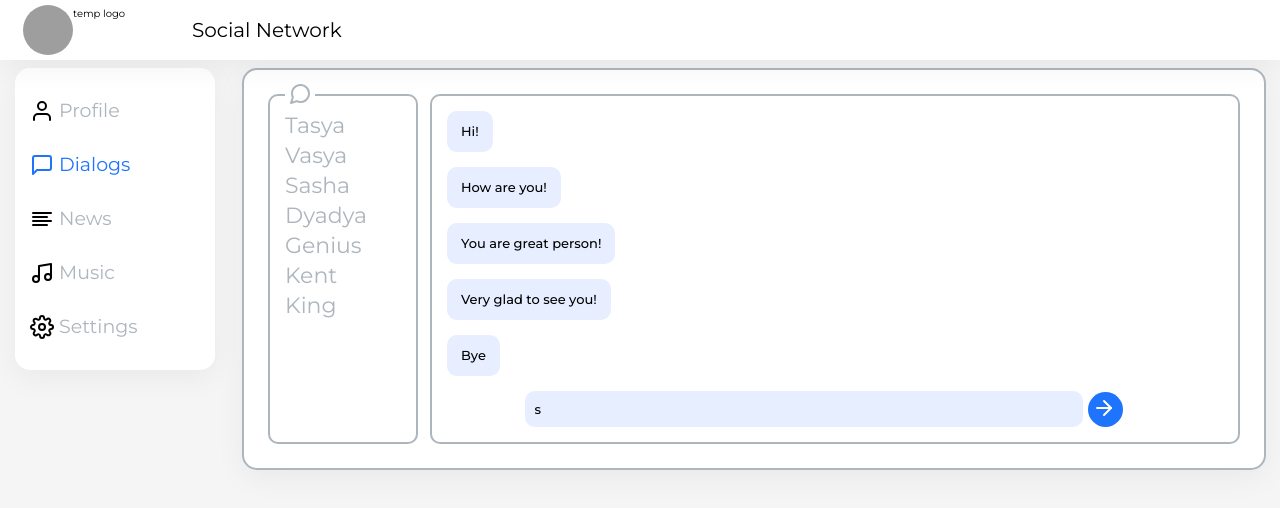
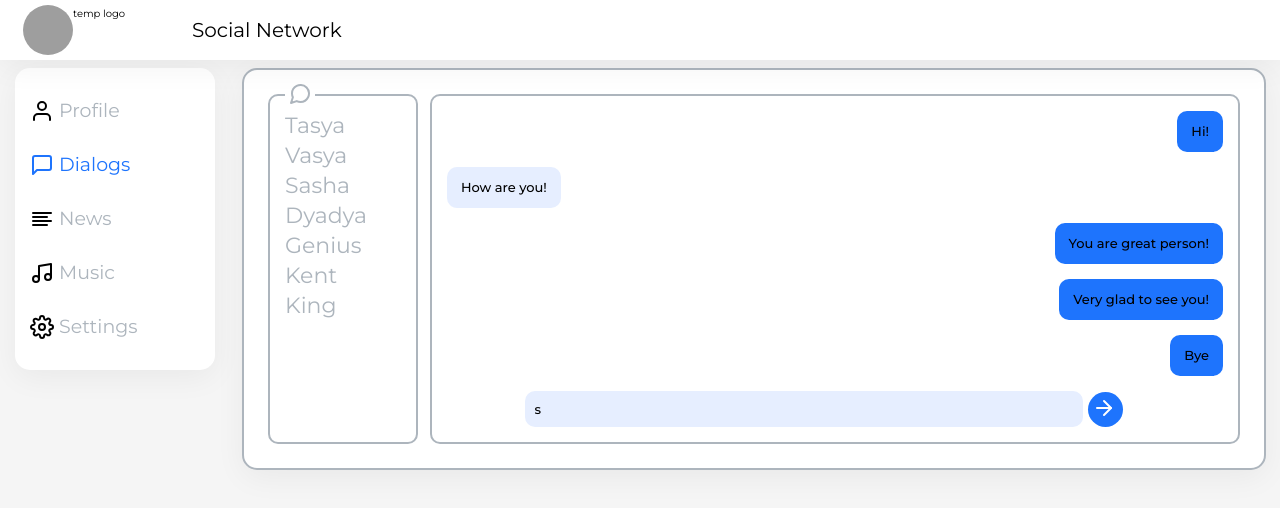
Before and after one commit to l-tasya/social-network, a React (Create React App) app: page /social-network/dialogs in a window 1280 px wide. Shown: the top 508 px of the page. Built offline with nearby package versions, Linux system fonts and the light colour scheme; grey boxes are pictures that could not be loaded.

Commit message:
add className logic

```diff
--- a/src/components/Dialogs/Message/Message.tsx
+++ b/src/components/Dialogs/Message/Message.tsx
@@ -3,10 +3,11 @@ import s from '../Dialogs.module.scss';
 
 type MessagePropsType = {
     text: string,
+    sent: boolean,
 }
 
 const Message = (props: MessagePropsType) => {
-    return <div className={s.message}>{props.text}</div>
+    return <span className={(props.sent?s.senDED:null) + ' ' + s.message}>{props.text}</span>
 
 }
 export default Message;
```
